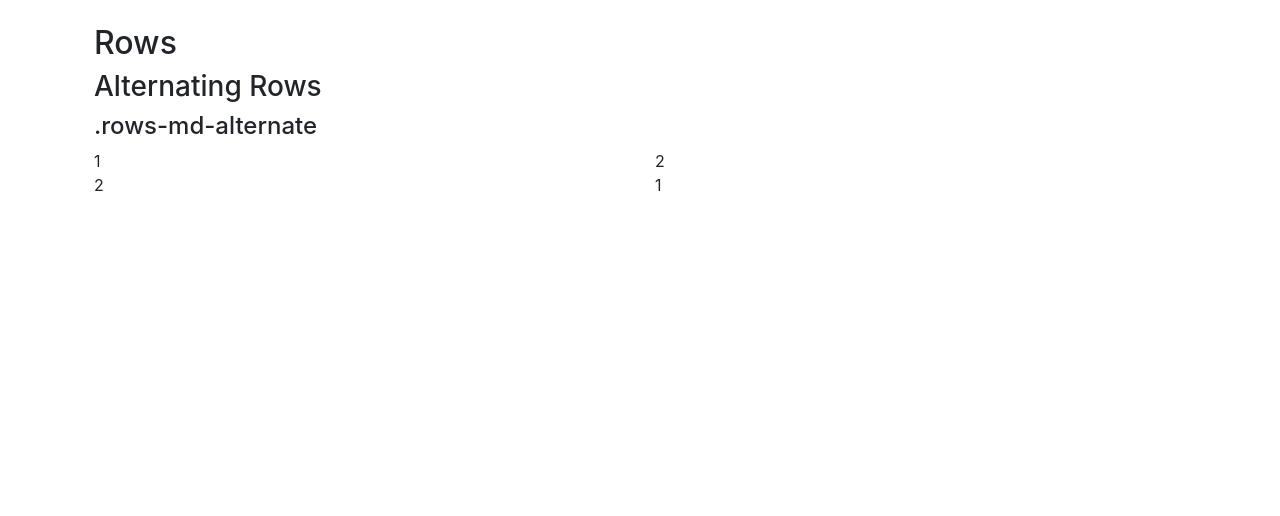
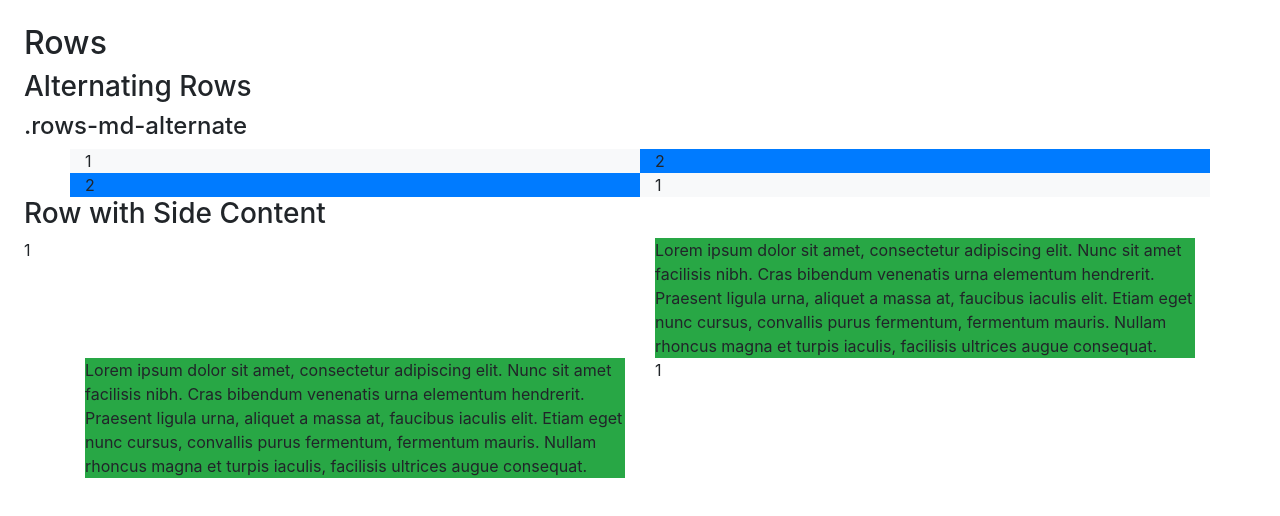
Before and after one commit to zaxwebs/parcel-bootstrap-amplified, a website built with Parcel: page src/index.html in a window 1280 px wide. Built offline with nearby package versions, Linux system fonts and the light colour scheme.

Commit message:
Added .row-split

```diff
--- a/src/index.html
+++ b/src/index.html
@@ -8,21 +8,47 @@
 		<link rel="stylesheet" href="./styles/main.scss" />
 		<title>App</title>
 	</head>
-	<body>
-		<div class="container p-4">
-			<h2>Rows</h2>
-			<h3>Alternating Rows</h3>
-			<h4>.rows-md-alternate</h4>
+	<body class="p-4">
+		<h2>Rows</h2>
+		<h3>Alternating Rows</h3>
+		<h4>.rows-md-alternate</h4>
+		<div class="container">
 			<div class="rows-md-alternate">
 				<div class="row">
-					<div class="col">1</div>
-					<div class="col">2</div>
+					<div class="col bg-light">1</div>
+					<div class="col bg-primary">2</div>
 				</div>
 				<div class="row">
-					<div class="col">1</div>
-					<div class="col">2</div>
+					<div class="col bg-light">1</div>
+					<div class="col bg-primary">2</div>
 				</div>
 			</div>
+		</div>
+
+		<h3>Row with Side Content</h3>
+		<div class="row row-split">
+			<div class="col-md-6">1</div>
+			<div class="col-md-6 right">
+				<div class="bg-success wrapper">
+					Lorem ipsum dolor sit amet, consectetur adipiscing elit. Nunc sit amet
+					facilisis nibh. Cras bibendum venenatis urna elementum hendrerit.
+					Praesent ligula urna, aliquet a massa at, faucibus iaculis elit. Etiam
+					eget nunc cursus, convallis purus fermentum, fermentum mauris. Nullam
+					rhoncus magna et turpis iaculis, facilisis ultrices augue consequat.
+				</div>
+			</div>
+		</div>
+		<div class="row row-split">
+			<div class="col-md-6 left">
+				<div class="bg-success wrapper">
+					Lorem ipsum dolor sit amet, consectetur adipiscing elit. Nunc sit amet
+					facilisis nibh. Cras bibendum venenatis urna elementum hendrerit.
+					Praesent ligula urna, aliquet a massa at, faucibus iaculis elit. Etiam
+					eget nunc cursus, convallis purus fermentum, fermentum mauris. Nullam
+					rhoncus magna et turpis iaculis, facilisis ultrices augue consequat.
+				</div>
+			</div>
+			<div class="col-md-6">1</div>
 		</div>
 		<script src="./scripts/main.js"></script>
 	</body>
--- a/src/styles/amplify/_rows.scss
+++ b/src/styles/amplify/_rows.scss
@@ -10,3 +10,34 @@
 		}
 	}
 }
+
+.row-split {
+	@each $breakpoint in map-keys($container-max-widths) {
+		$infix: breakpoint-infix($breakpoint, $container-max-widths);
+		@include media-breakpoint-up($breakpoint, $grid-breakpoints) {
+			.col#{$infix}-6 {
+				&.left,
+				&.right {
+					.wrapper {
+						@each $breakpoint in map-keys($container-max-widths) {
+							$infix: breakpoint-infix($breakpoint, $container-max-widths);
+							@include media-breakpoint-up($breakpoint, $grid-breakpoints) {
+								$container-max-width: map-get(
+									$container-max-widths,
+									$breakpoint
+								);
+								max-width: $container-max-width/2 - $grid-gutter-width;
+							}
+						}
+					}
+				}
+
+				&.left {
+					.wrapper {
+						float: right;
+					}
+				}
+			}
+		}
+	}
+}
```
